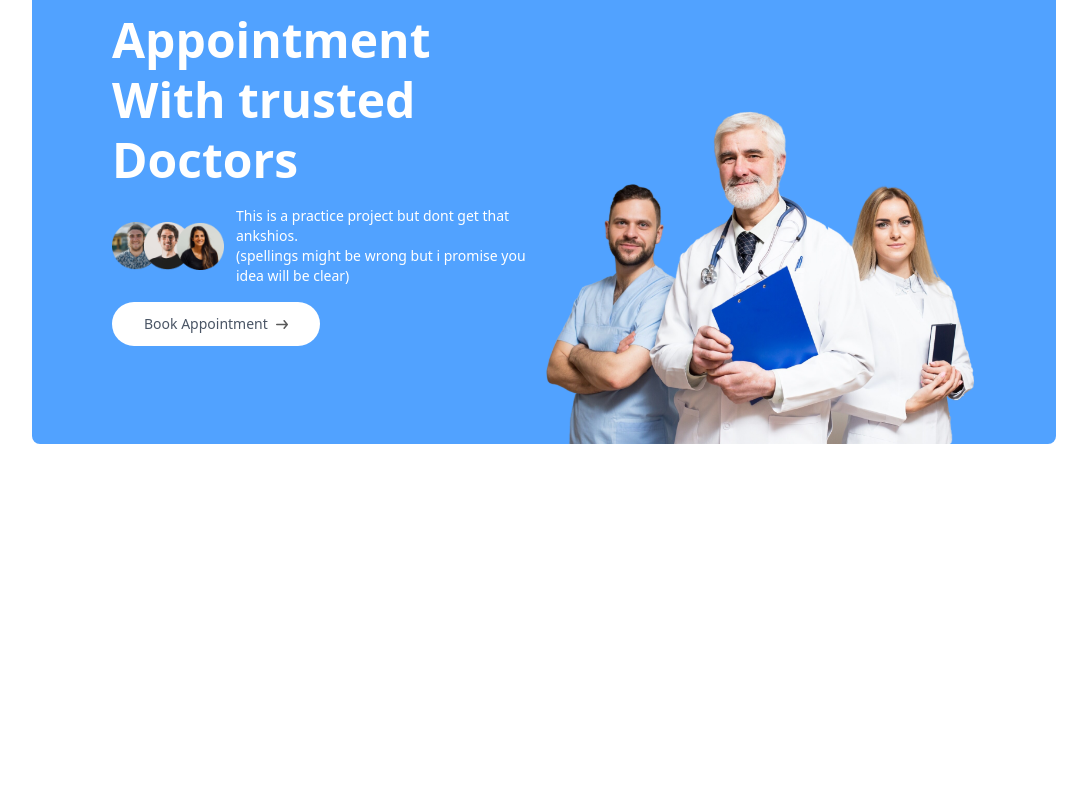
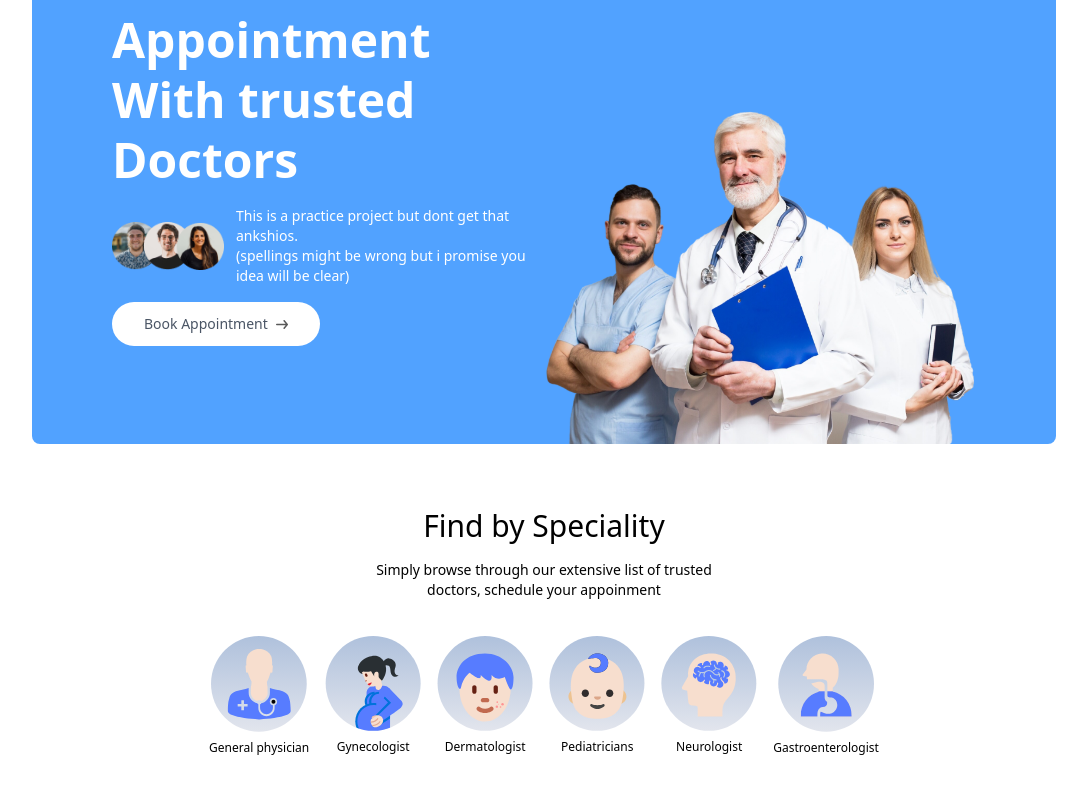
Before and after one commit to Pasindu-himansa/Appointment-booking-web-app, a React (Vite) app in the folder frontend/: page / in a window 1280 px wide. Shown: the part 271-1064 px from the top of the page, without its empty margins (96-1183 px from the left). Before the commit the page ends 800 px from the top, so only its background shows below. Built offline with nearby package versions, Linux system fonts and the light colour scheme.

Commit message:
docter fields added to home page

```diff
--- a/frontend/src/components/SpecialityMenu.jsx
+++ b/frontend/src/components/SpecialityMenu.jsx
@@ -1,7 +1,33 @@
 import React from "react";
+import { assets, specialityData } from "../assets/assets_frontend/assets";
+import { Link } from "react-router-dom";
 
 const SpecialityMenu = () => {
-  return <div></div>;
+  return (
+    <div
+      className="flex flex-col items-center gap-4 py-16 text-gray-800-"
+      id="speciality"
+    >
+      <h1 className="text-3xl font-medium">Find by Speciality</h1>
+      <p className="sm:w-1/3 text-center text-sm">
+        Simply browse through our extensive list of trusted doctors, schedule
+        your appoinment
+      </p>
+      <div className="flex sm:justify-center gap-4 pt-5 w-full overflow-scroll">
+        {specialityData.map((item, index) => (
+          <Link
+            onClick={() => scrollTo(0, 0)}
+            className="flex flex-col items-center text-xs cursor-pointer flex-shrink-0 hover:translate-y-[-10px] transition-all duration-500 "
+            key={index}
+            to={`/doctors/${item.speciality}`}
+          >
+            <img className="w-16 sm:w-24 mb-2" src={item.image} alt="" />
+            <p>{item.speciality}</p>
+          </Link>
+        ))}
+      </div>
+    </div>
+  );
 };
 
 export default SpecialityMenu;
--- /dev/null
+++ b/frontend/src/components/TopDoctors.jsx
@@ -0,0 +1,7 @@
+import React from "react";
+
+const TopDoctors = () => {
+  return <div></div>;
+};
+
+export default TopDoctors;
--- a/frontend/src/index.css
+++ b/frontend/src/index.css
@@ -3,3 +3,7 @@
 .active hr {
   @apply block;
 }
+
+::-webkit-scrollbar {
+  @apply hidden;
+}
--- a/frontend/src/pages/Home.jsx
+++ b/frontend/src/pages/Home.jsx
@@ -1,12 +1,14 @@
 import React from "react";
 import Header from "../components/Header";
 import SpecialityMenu from "../components/SpecialityMenu";
+import TopDoctors from "../components/TopDoctors";
 
 const Home = () => {
   return (
     <div>
       <Header />
       <SpecialityMenu />
+      <TopDoctors />
     </div>
   );
 };
```
